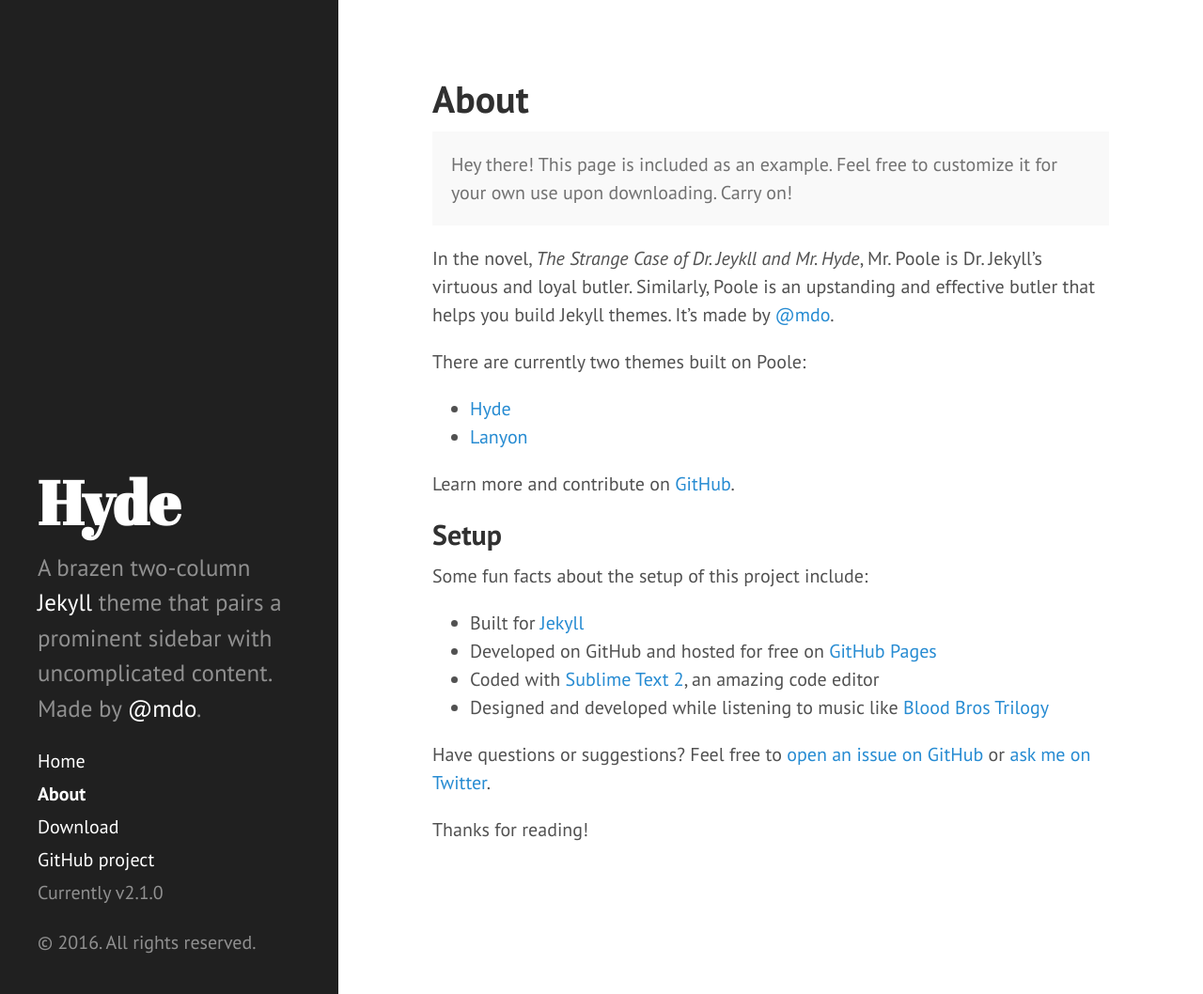
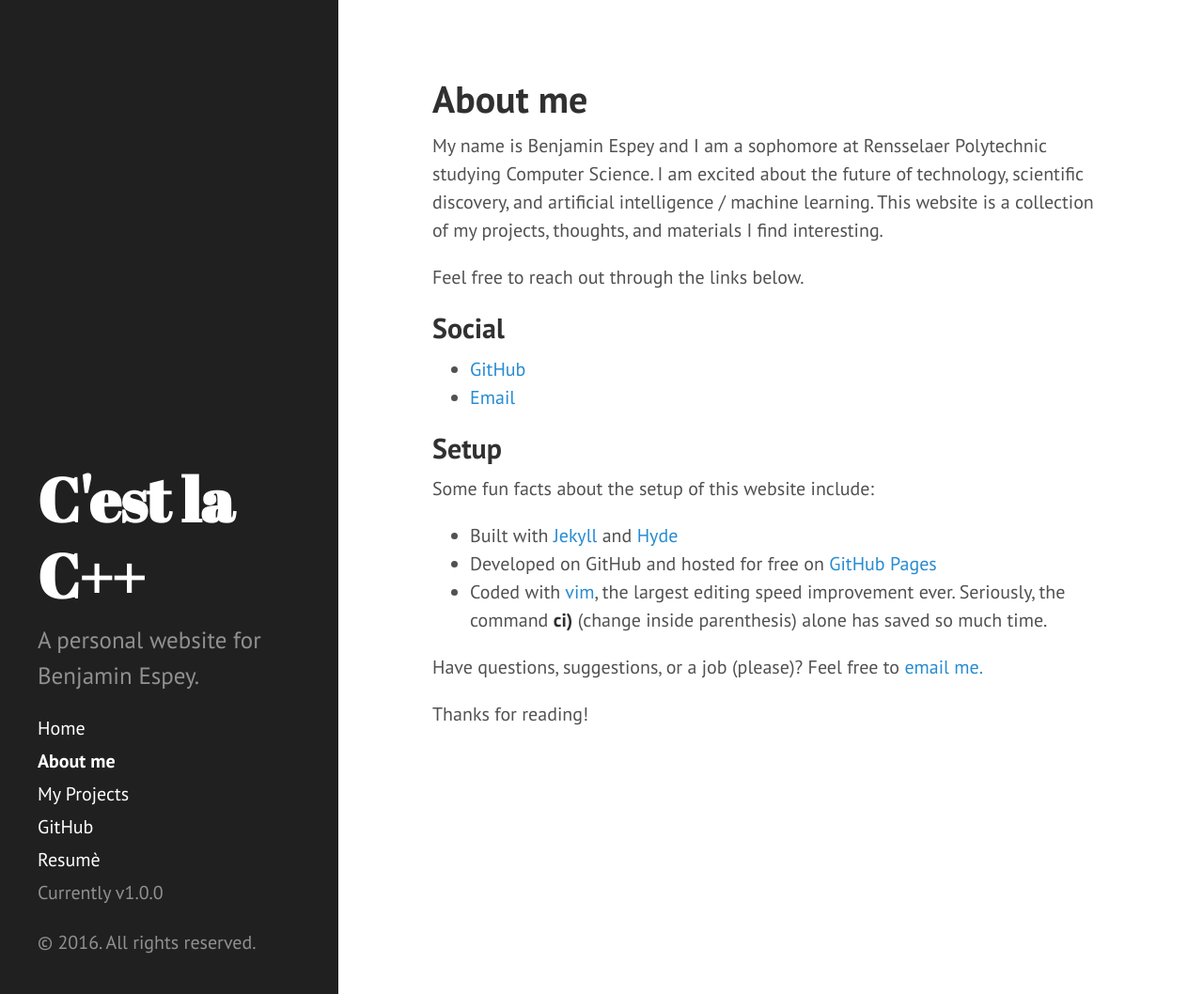
Before and after one commit to bennyty/bennyty.github.io, a Jekyll site: the page built from about.md, in a window 1280 px wide and 1058 px high. Shown: the whole window at 94% size. Built offline with Jekyll 4.4.1, drawn with Linux system fonts in a browser that asks for light colours; Markdown is read by kramdown in place of the engine named in the settings.

Commit message:
Hello world!
Initial replacement of website defaults.

```diff
--- a/CNAME
+++ b/CNAME
@@ -1 +1 @@
-hyde.getpoole.com
+bennyty.github.io
--- a/_config.yml
+++ b/_config.yml
@@ -7,20 +7,20 @@
 relative_permalinks: true
 
 # Setup
-title:            Hyde
-tagline:          'A Jekyll theme'
-description:      'A brazen two-column <a href="http://jekyllrb.com" target="_blank">Jekyll</a> theme that pairs a prominent sidebar with uncomplicated content. Made by <a href="https://twitter.com/mdo" target="_blank">@mdo</a>.'
-url:              http://hyde.getpoole.com
+title:            C'est la C++
+tagline:          'Such is the coding life'
+description:      'A personal website for Benjamin Espey.'
+url:              http://bennyty.github.io
 baseurl:          /
 
 author:
-  name:           'Mark Otto'
-  url:            https://twitter.com/mdo
+  name:           'Benjamin Espey'
+  url:            https://github.com/bennyty/
 
-paginate:         5
+paginate:         3
 
 # Custom vars
-version:          2.1.0
+version:          1.0.0
 
 github:
-  repo:           https://github.com/poole/hyde
+  repo:           https://github.com/bennyty/
--- a/_includes/sidebar.html
+++ b/_includes/sidebar.html
@@ -26,8 +26,9 @@
         {% endif %}
       {% endfor %}
 
-      <a class="sidebar-nav-item" href="{{ site.github.repo }}/archive/v{{ site.version }}.zip">Download</a>
-      <a class="sidebar-nav-item" href="{{ site.github.repo }}">GitHub project</a>
+      <a class="sidebar-nav-item" href="{{ site.url }}/projects/index.html">My Projects</a>
+      <a class="sidebar-nav-item" href="{{ site.github.repo }}">GitHub</a>
+      <a class="sidebar-nav-item" href="{{ site.url }}/public/Benjamin Espey Resumè.pdf">Resumè</a>
       <span class="sidebar-nav-item">Currently v{{ site.version }}</span>
     </nav>
 
--- a/about.md
+++ b/about.md
@@ -1,30 +1,25 @@
 ---
 layout: page
-title: About
+title: About me
 ---
 
-<p class="message">
-  Hey there! This page is included as an example. Feel free to customize it for your own use upon downloading. Carry on!
-</p>
+My name is Benjamin Espey and I am a sophomore at Rensselaer Polytechnic studying Computer Science. I am excited about the future of technology, scientific discovery, and artificial intelligence / machine learning. This website is a collection of my projects, thoughts, and materials I find interesting.
 
-In the novel, *The Strange Case of Dr. Jeykll and Mr. Hyde*, Mr. Poole is Dr. Jekyll's virtuous and loyal butler. Similarly, Poole is an upstanding and effective butler that helps you build Jekyll themes. It's made by [@mdo](https://twitter.com/mdo).
+Feel free to reach out through the links below.
 
-There are currently two themes built on Poole:
+##Social
 
-* [Hyde](http://hyde.getpoole.com)
-* [Lanyon](http://lanyon.getpoole.com)
-
-Learn more and contribute on [GitHub](https://github.com/poole).
+* [GitHub](https://github.com/bennyty/)
+* [Email](mailto:benjamin.espey@gmail.com)
 
 ## Setup
 
-Some fun facts about the setup of this project include:
+Some fun facts about the setup of this website include:
 
-* Built for [Jekyll](http://jekyllrb.com)
+* Built with [Jekyll](http://jekyllrb.com) and [Hyde](http://hyde.getpoole.com/)
 * Developed on GitHub and hosted for free on [GitHub Pages](https://pages.github.com)
-* Coded with [Sublime Text 2](http://sublimetext.com), an amazing code editor
-* Designed and developed while listening to music like [Blood Bros Trilogy](https://soundcloud.com/maddecent/sets/blood-bros-series)
+* Coded with [vim](http://www.openvim.com/), the largest editing speed improvement ever. Seriously, the command **ci)** (change inside parenthesis) alone has saved so much time.
 
-Have questions or suggestions? Feel free to [open an issue on GitHub](https://github.com/poole/issues/new) or [ask me on Twitter](https://twitter.com/mdo).
+Have questions, suggestions, or a job (please)? Feel free to [email me.](mailto:benjamin.espey@gmail.com)
 
 Thanks for reading!
```
Also changed, not shown: _posts/2012-02-06-whats-jekyll.md (deleted, +0 -12 lines), _posts/2012-02-07-example-content.md (deleted, +0 -138 lines), _posts/2013-12-28-introducing-hyde.md (deleted, +0 -37 lines), _posts/2015-01-14-hello-world.md (added, +6 -0 lines), README.md, 1 other file.
